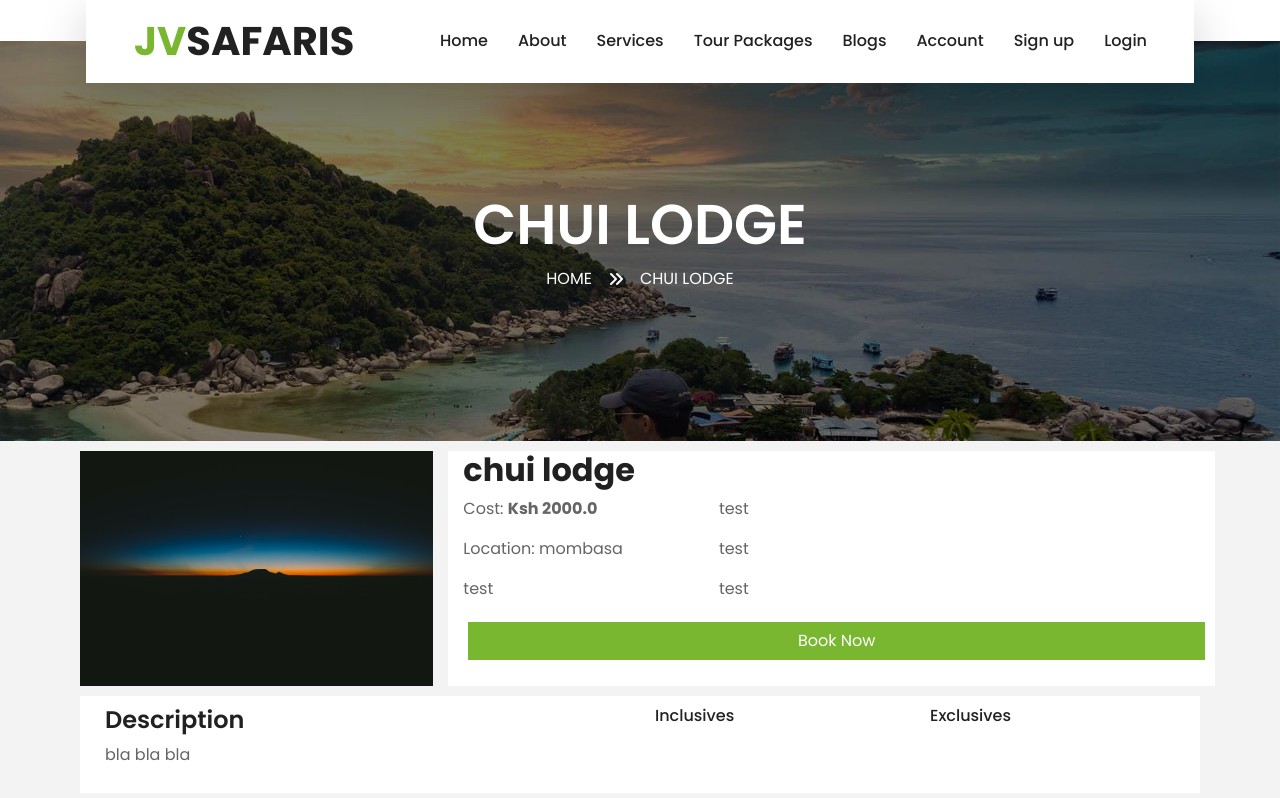
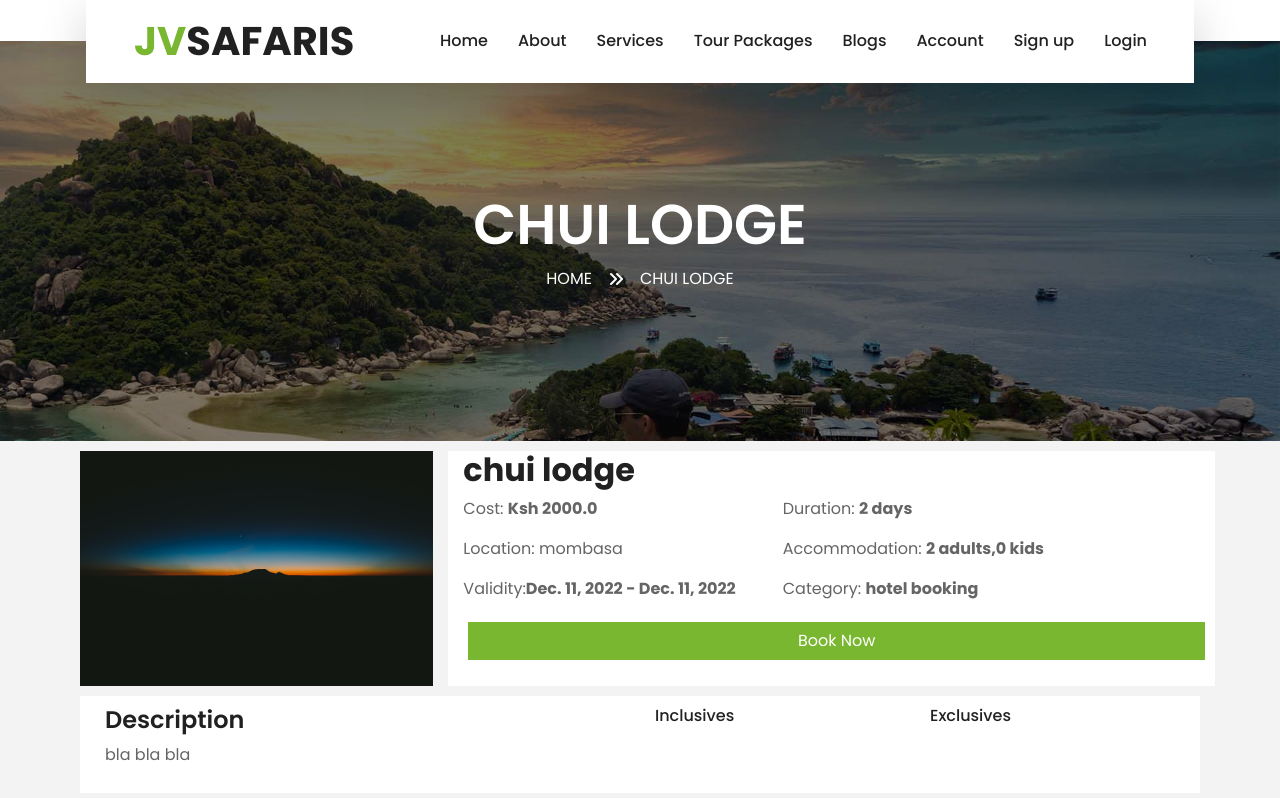
Before and after one commit to johnk106/jvs-dep, a Django app: page /service/details/1 in a window 1280 px wide. Shown: the part 57-855 px from the top of the page. Run offline with Django 4.2, Linux system fonts and the light colour scheme; data comes from the database, SQL or seed files in the repository; both versions use the stored data as it was after the commit; data that the repository does not hold is empty; some libraries are stand-ins or nearby versions.

Commit message:
added more info on the service details page

```diff
--- a/JVSafaris/JVSafarisMain/models.py
+++ b/JVSafaris/JVSafarisMain/models.py
@@ -1,5 +1,6 @@
 from email.policy import default
 from django.db import models
+from django.utils import timezone
 import datetime
 
 # Create your models here.
@@ -26,6 +27,12 @@ class ServiceItem(models.Model):
     desc = models.CharField(max_length=4000,default='')
     location = models.CharField(max_length=200,default='')
     image = models.FileField(default = '')
+    start_date = models.DateField(default=timezone.now)
+    end_date = models.DateField(default=timezone.now)
+    duration = models.IntegerField(default=2)
+    adults = models.IntegerField(default=2)
+    kids = models.IntegerField(default=0)
+
 
     def __str__(self):
         return self.item_description
@@ -149,7 +156,7 @@ class Contact(models.Model):
     email = models.CharField(max_length=255)
     subject = models.CharField(max_length=4200)
     message = models.CharField(max_length=4200)
-    date = models.DateField(default=datetime.datetime.utcnow())
+    date = models.DateField(default=timezone.now)
 
     def __str__(self):
         return self.name
--- a/JVSafaris/JVSafarisMain/templates/jvsafarismain/service detail.html
+++ b/JVSafaris/JVSafarisMain/templates/jvsafarismain/service detail.html
@@ -23,17 +23,17 @@
      <div class="col-md-8 col-sm-6" style="background-color: white;">
         <h2>{{service.item_description}}</h2>
         <div class="row">
-            <div class="col-md-4 col-sm-5">
+            <div class="col-md-5 col-sm-5">
 
                 <p>Cost: <b> Ksh {{service.price}}</b></p>
                 <p>Location: {{service.location}}</p>
-                <p>test</p>
+                <p>Validity:<span style="font-weight: 700;">{{service.start_date}} - {{service.end_date}}</span></p>
 
             </div>
             <div class="col-md-6 col-sm-5">
-                <p>test</p>
-                <p>test</p>
-                <p>test</p>
+                <p>Duration: <b>{{service.duration}} days</b></p>
+                <p>Accommodation: <b>{{service.adults}} adults,{{service.kids}} kids</b></p>
+                <p>Category: <b>{{service.category.category_name}}</b></p>
             </div>
 
         </div>
```
Also changed, not shown: JVSafaris/JVSafarisMain/migrations/0010_serviceitem_adults_serviceitem_duration_and_more.py (added), JVSafaris/db.sqlite3, JVSafaris/media/elliott-engelmann-DjlKxYFJlTc-unsplash_sGc4bXP.jpg (added).
